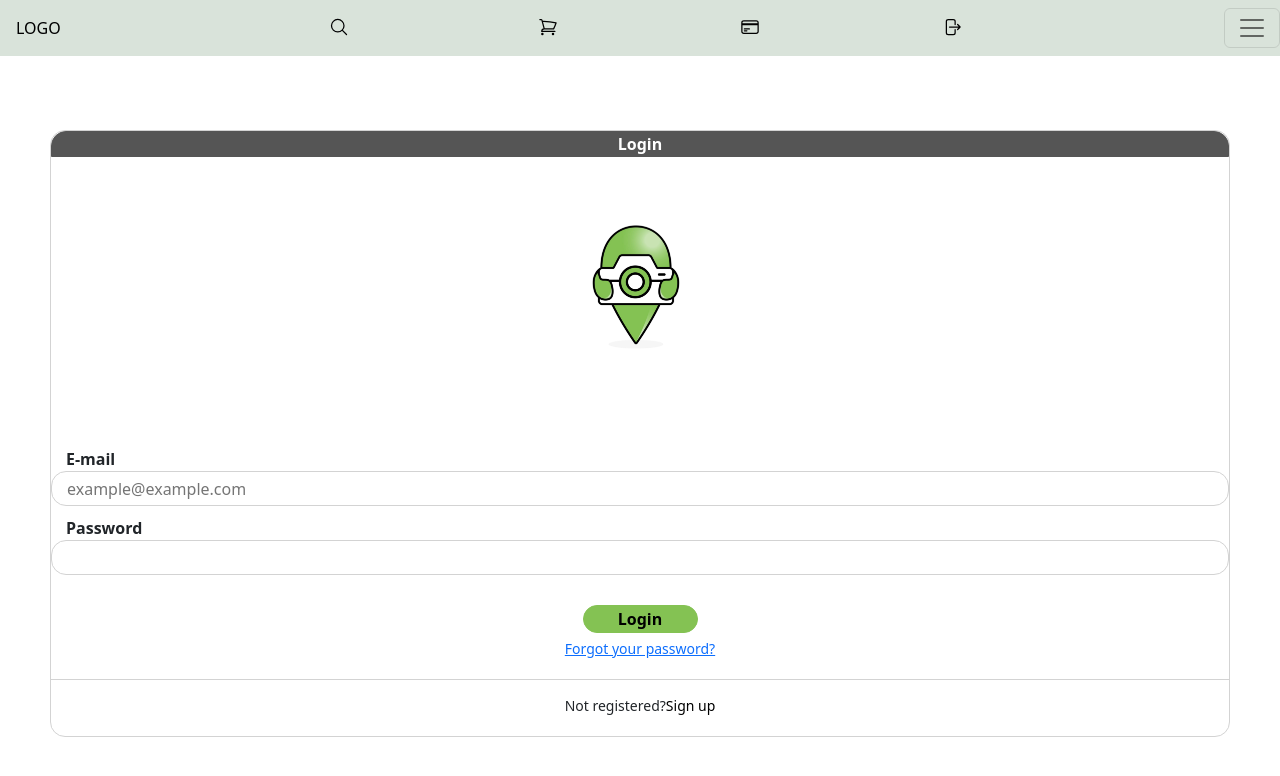
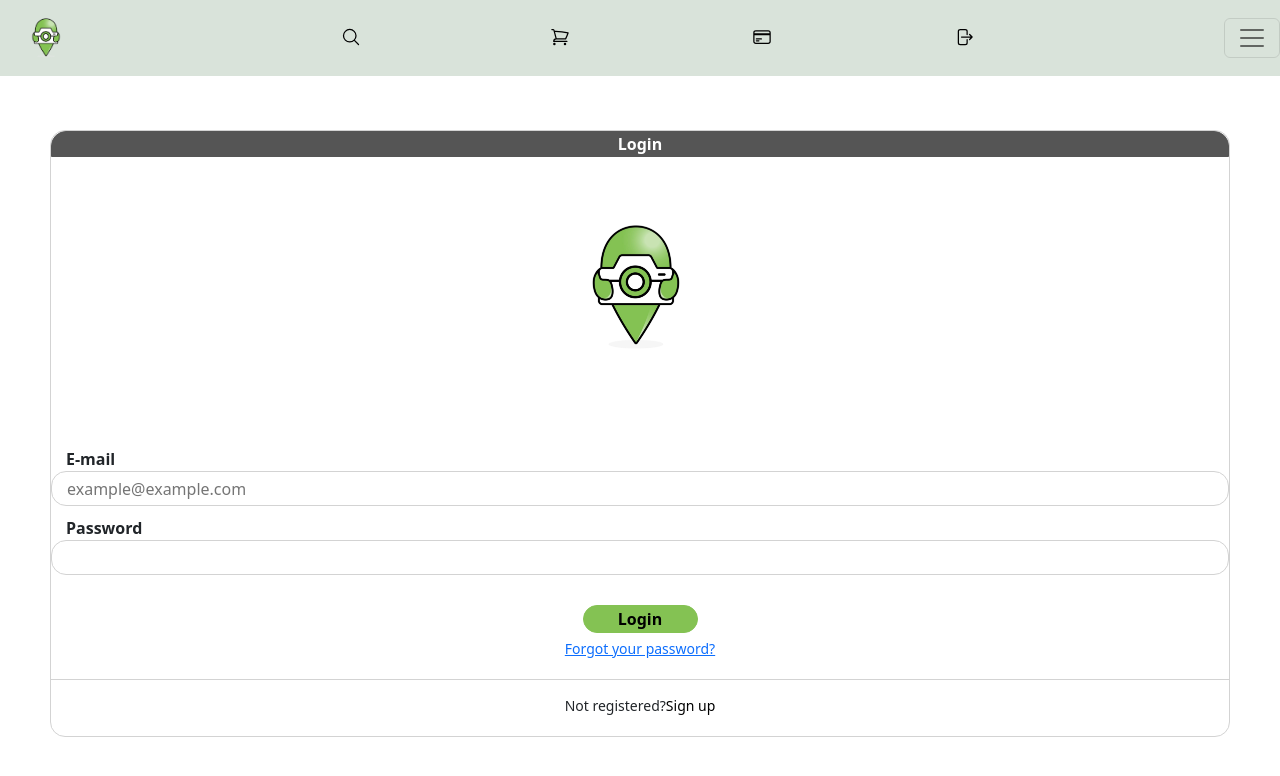
Before and after one commit to earthquake-algarve/react-service, a React (Create React App) app: page /login in a window 1280 px wide. Shown: the top 776 px of the page. Built offline with nearby package versions, Linux system fonts and the light colour scheme.

Commit message:
feat: change in navbar logo

```diff
--- a/src/components/header/Header.js
+++ b/src/components/header/Header.js
@@ -14,7 +14,7 @@ export default function Header() {
             <Container fluid className='container'>
                 {[false, 'sm', 'md', 'lg', 'xl', 'xxl'].map((expand) => (
                     <Navbar key={expand} expand={expand} className="navbar-custom" variant='light' fixed='top'>
-                        <Link to="/" id='logo'>LOGO </Link>
+                        <Link to="/" id='logo'><img src='img/2.png' alt="logo"></img></Link>
 
                         <div className='search'>
                             <Link className='search-btn' id='search'><MagnifyingGlass /></Link>
--- a/src/components/header/header.css
+++ b/src/components/header/header.css
@@ -57,3 +57,8 @@
     margin-left: 7px;
     z-index: 10;
 }
+
+#logo img{
+    height: 60px;
+    width: 60px;
+}
```
Also changed, not shown: public/img/2.png (added).
